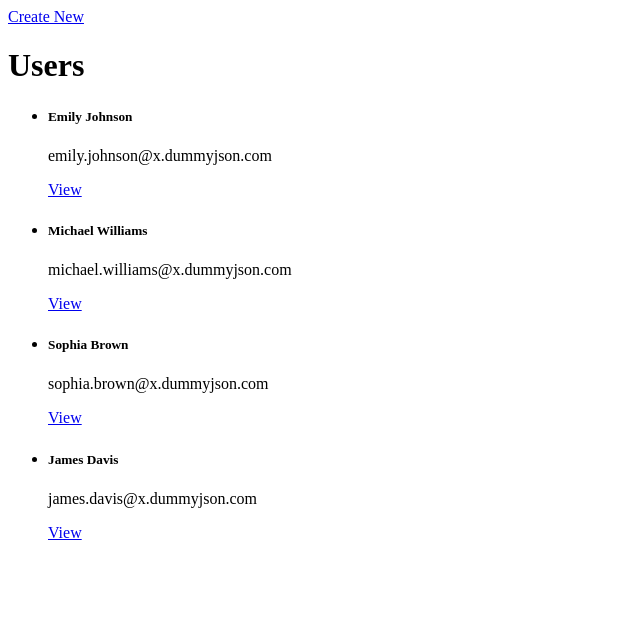
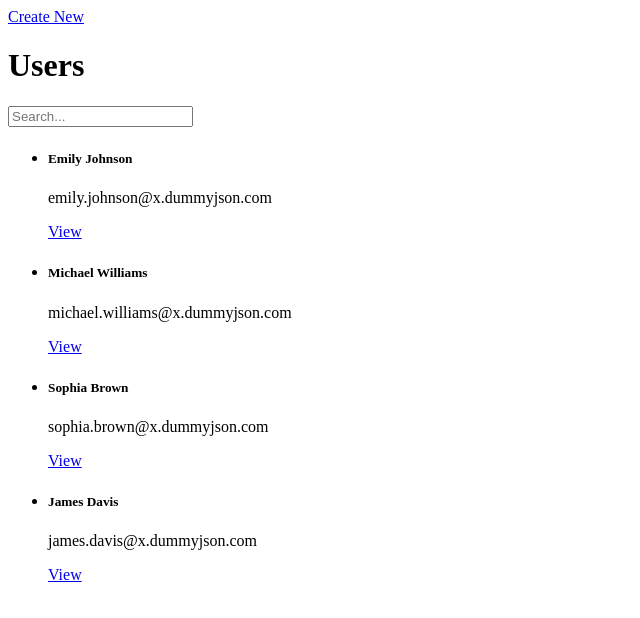
Before and after one commit to kacMadushan/v-users-list, a Vue app: page / in a window 1280 px wide. Shown: the top 618 px of the page, without its empty margins (0-640 px from the left). Built offline with nearby package versions, Linux system fonts and the light colour scheme.

Commit message:
Add search bar component

```diff
--- /dev/null
+++ b/src/components/SearchBar.vue
@@ -0,0 +1,22 @@
+<template>
+    <div>
+        <input type="text" placeholder="Search..." @input="handleSearchInput">
+    </div>
+</template>
+
+<script lang="js">
+export default {
+    props: {
+        query: {
+            type: String,
+            required: true
+        }
+    },
+    emits: ['update:query'],
+    methods: {
+        handleSearchInput(e) {
+            this.$emit('update:query', e.target.value)
+        }
+    }
+}
+</script>
--- a/src/views/Users/Users.vue
+++ b/src/views/Users/Users.vue
@@ -2,6 +2,7 @@
     <div>
         <RouterLink to="/create">Create New</RouterLink>
         <h1>Users</h1>
+        <SearchBar v-model:query="searchText"/>
         <UserList :users="users"/>
     </div>
 </template>
@@ -10,12 +11,17 @@
 import { mapState } from "pinia"
 import { useUserStore} from "@/store/userStore"
 
+import SearchBar from "@/components/SearchBar.vue";
 import UserList from "./components/UserList.vue";
 
 export default {
     components: {
+        SearchBar,
         UserList
     },
+    data: () => ({
+        searchText: ""
+    }),
     computed: {
         ...mapState(useUserStore, ["users"]),
     }
```
